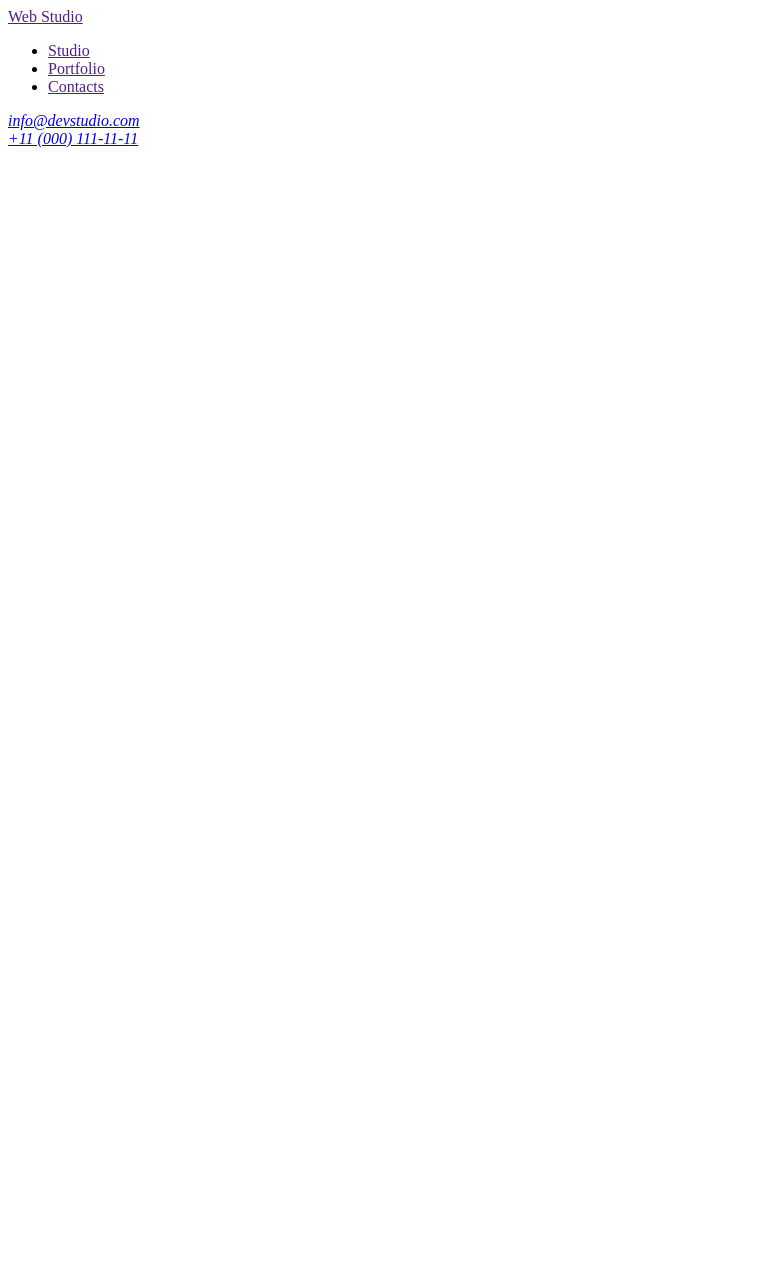
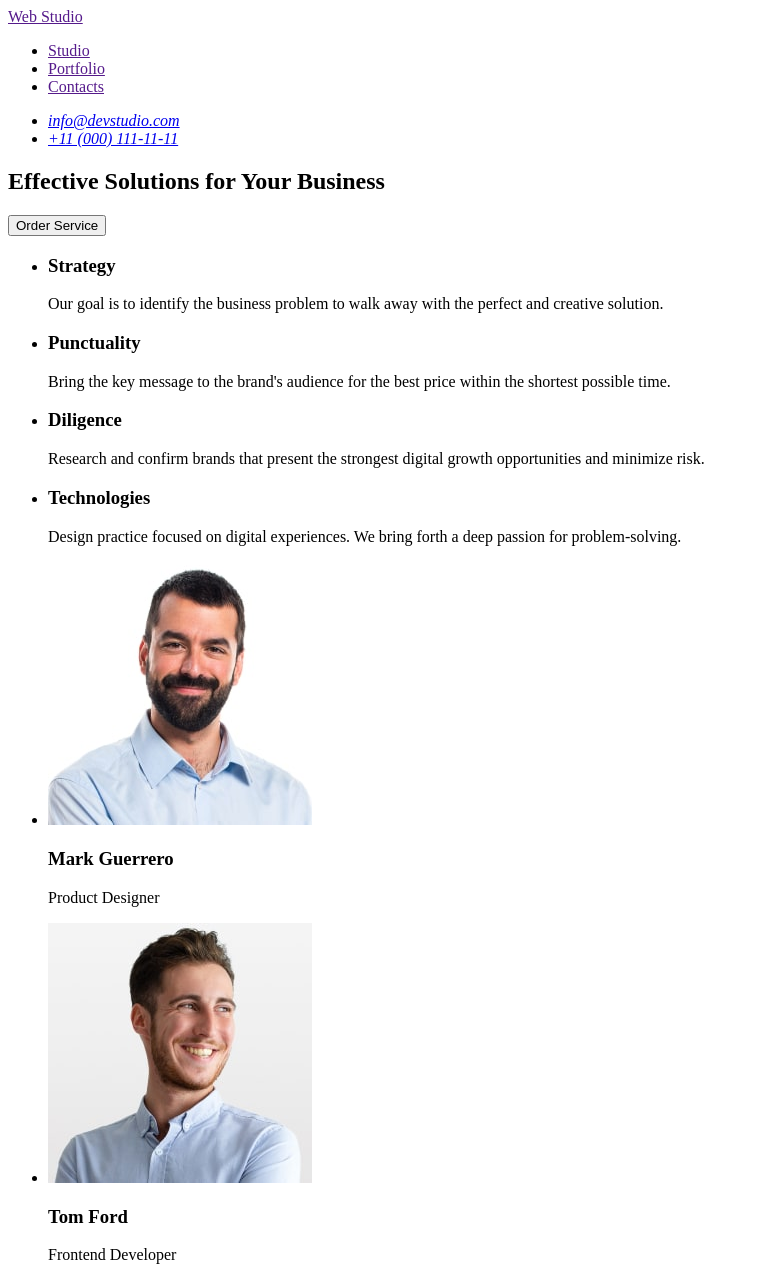
Before and after one commit to NataliiaMaik/goit-markup-hw-01, a plain HTML site: page index.html in a window 1280 px wide. Shown: the top 1277 px of the page, without its empty margins (0-759 px from the left). Before the commit the page ends 800 px from the top, so only its background shows below. Drawn offline with Linux system fonts and the light colour scheme.

Commit message:
add main

```diff
--- a/index.html
+++ b/index.html
@@ -3,7 +3,8 @@
 <head>
     <meta charset="UTF-8">
     <meta name="viewport" content="width=device-width, initial-scale=1.0">
-    <title>WEBSTUDIO</title>
+    <title> <span>Web</span>
+    Studio</title>
 </head>
 <body>
     <header>
@@ -16,13 +17,73 @@
              <li><a href="">Contacts</a></li>
          </ul>
         </nav>
+         <ul>
+             <li>
             <address>
             <a href="mailto:info@devstudio.com">info@devstudio.com</a><br />
+            </address>
+             </li>
+             <li>
+            <address>
             <a href="tel:+110001111111">+11 (000) 111-11-11</a><br />
             </address>
+             </li>
+         </ul>
+
     </header>
 <main>
-    <section></section>
+    <section>
+        <h1>Effective Solutions
+        for Your Business</h1>
+    <button type="button">Order Service</button>
+    </section>
+    <section>
+         <ul>
+            <li>
+                <h3>Strategy</h3>
+                <p>Our goal is to identify the business
+                problem to walk away with the perfect and creative solution.</p>
+            </li>
+            <li>
+                <h3>Punctuality</h3>
+                <p>Bring the key message to the brand's audience for the best price within the shortest possible time.</p>
+            </li>
+            <li>
+                <h3>Diligence</h3>
+                <p>Research and confirm brands that present the strongest digital growth opportunities and minimize risk.</p>
+            </li>
+            <li>
+                <h3>Technologies</h3>
+                <p>Design practice focused on digital experiences. We bring forth a deep passion for problem-solving.</p>
+            </li>
+         </ul>
+    </section>
+    <section>
+    <h2></h2>
+         <ul>
+             <li>
+            <img src="./images/img-1.jpg" alt="Mark Guerrero" width="264" height="260">
+            <h3>Mark Guerrero</h3>
+            <p>Product Designer</p>
+             </li>
+             <li>
+            <img src="./images/img-2.jpg" alt="Tom Ford" width="264" height="260">
+            <h3>Tom Ford</h3>
+            <p>Frontend Developer</p>
+             </li>
+             <li>
+            <img src="./images/img-3.jpg" alt="Camila Garcia" width="264" height="260">
+            <h3>Camila Garcia</h3>
+            <p>Marketing</p>
+              </li>
+             <li>
+            <img src="./images/img-4.jpg" alt="Daniel Wilson" width="264" height="260">
+            <h3>Daniel Wilson</h3>
+            <p>UI Designer</p>
+             </li>
+         </ul>
+    </section>
+
 </main>
     <footer>
 
```
Also changed, not shown: images/img-1.jpg (added), images/img-2.jpg (added), images/img-3.jpg (added), images/img-4.jpg (added). Lines whose indentation alone changed are shown as unchanged.
